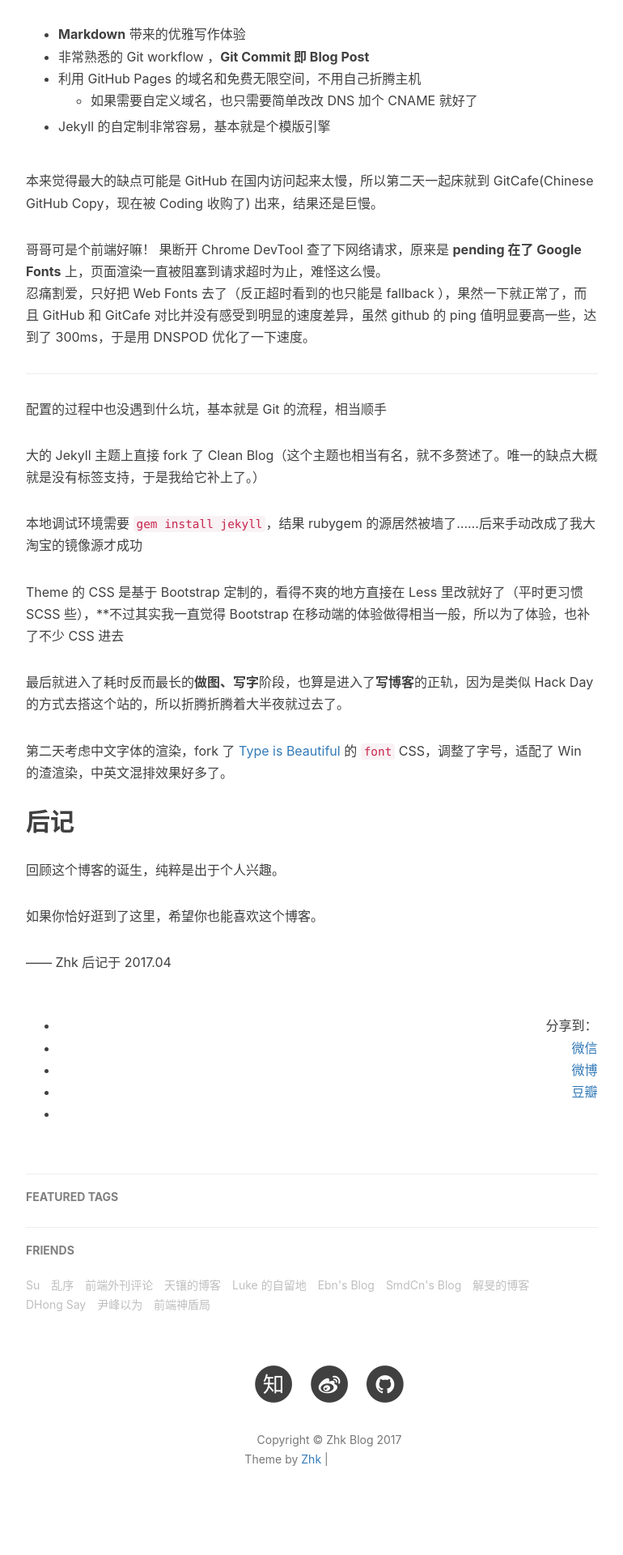
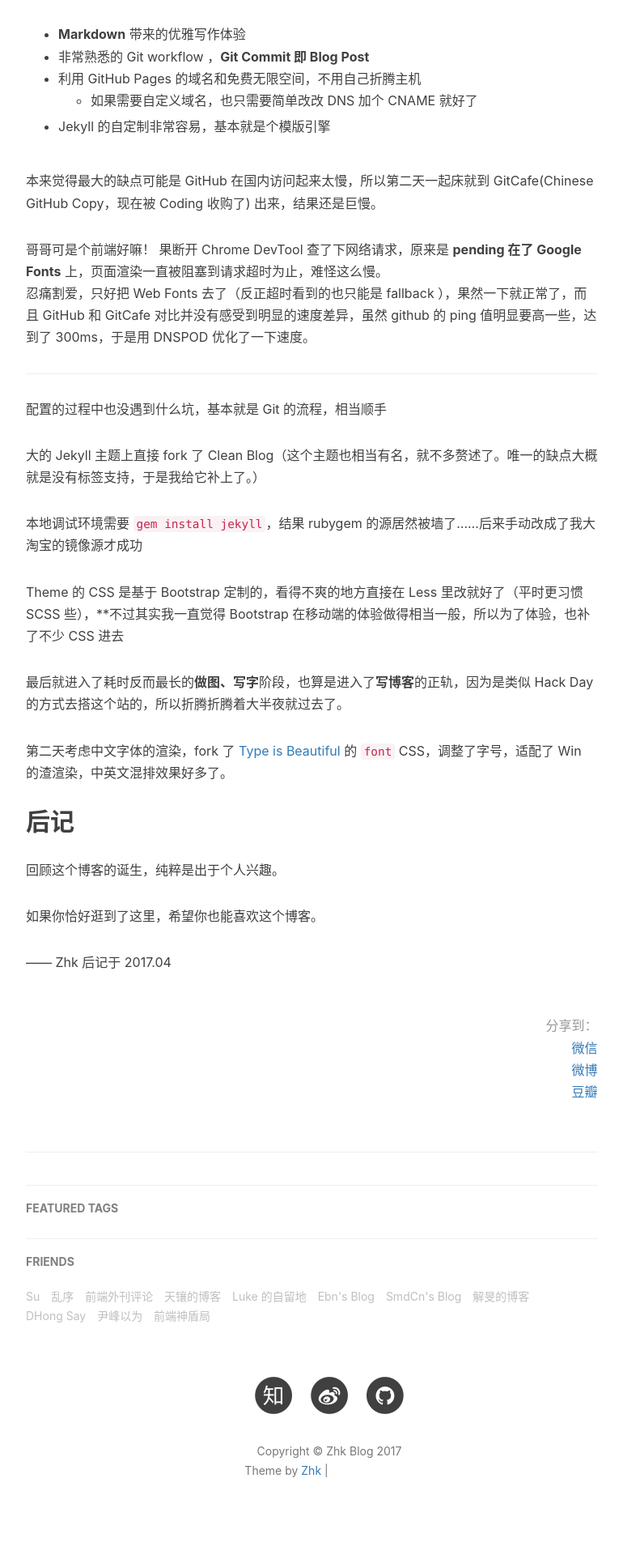
Before and after one commit to isharer/isharer.github.io, a Jekyll site: the page built from _posts/2017-04-08-hello-2017.markdown, in a window 1280 px wide. Shown: the part 1305-3225 px from the top of the page at 81% size, without its empty margins (233-1003 px from the left). Built offline with Jekyll 4.4.1, drawn with Linux system fonts in a browser that asks for light colours; nearby versions of some CDN libraries; comment, search, counter and statistics services are not loaded; grey boxes are pictures that could not be loaded.

Commit message:
修改分享功能bug

```diff
--- a/_layouts/post.html
+++ b/_layouts/post.html
@@ -138,14 +138,22 @@
                     data-url="{{site.url}}{{site.baseurl}}{{page.url}}"
                     data-images="{{ site.url }}{{site.baseurl}}/{% if page.header-img %}{{ page.header-img }}{% else %}{{ site.header-img }}{% endif %}"
                     data-content="{{ content | strip_html | truncate:80 }} | {{ site.SEOTitle }} ">
-					<ul>
-					<li><span class="jiathis_txt">分享到：</span></li>
+					<style>
+						.jiathis_style_ul{
+							list-style-type: none;
+							padding-bottom: 20px;
+						}
+					    .jiathis_style_ul,jiathis_style_ul li{
+							color: #999;
+						}
+					</style>
+					<ul class = "jiathis_style_ul">
+					<li><span class="jiathis jiathis_txt jiathis_separator jtico jtico_jiathis">分享到：</span></li>
 					<li><a class="jiathis_button_weixin">微信</a></li>
 					<li><a class="jiathis_button_tsina">微博</a></li>
 					<li><a class="jiathis_button_douban">豆瓣</a></li>
-					<li><a href="http://www.jiathis.com/share?uid={{site.jiathis_username}}" class="jiathis jiathis_txt jiathis_separator jtico jtico_jiathis" target="_blank"></a></li>
 					</ul>
-
+					<hr>
 					</div>
 				<!-- JiaThis Share END -->
 
```
